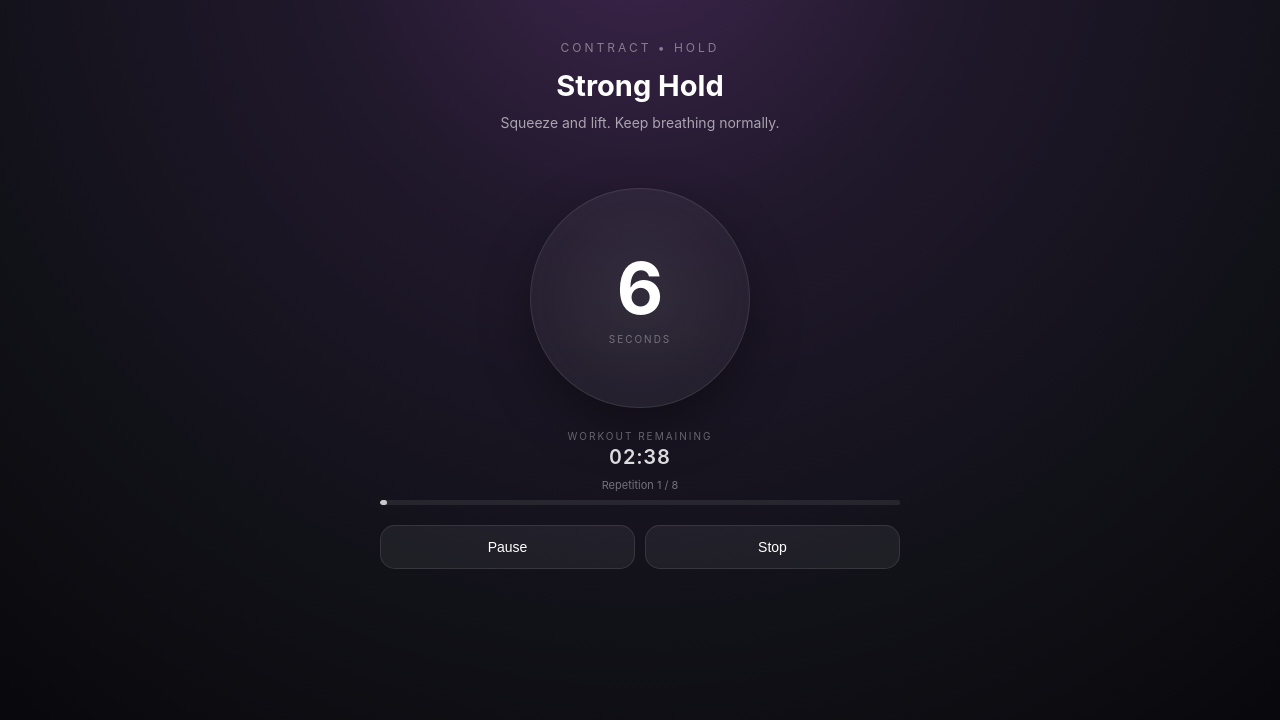
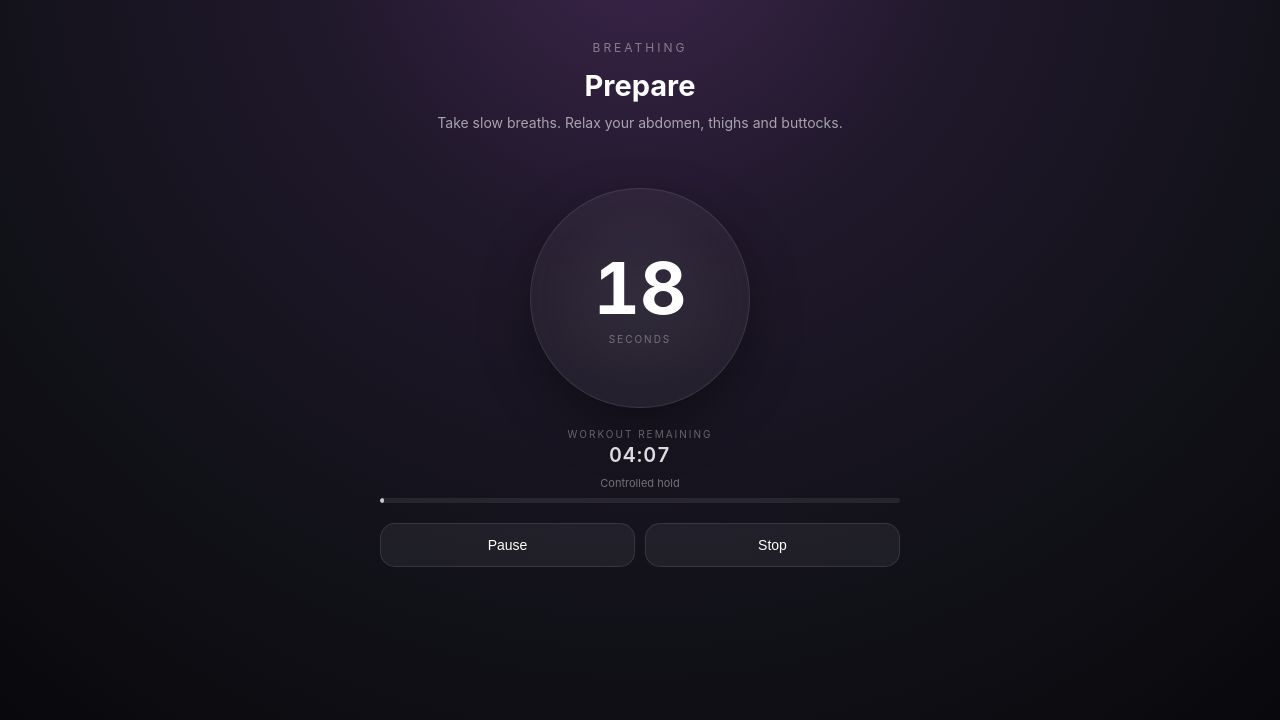
Before and after one commit to elgrandelocoo/kegel, a plain HTML site: page index.html in a window 1280 px wide. Both pictures are taken after a click on the button "Start Workout". Drawn offline with Linux system fonts and the light colour scheme.

Commit message:
Update index.html

```diff
--- a/index.html
+++ b/index.html
@@ -27,22 +27,19 @@
 
 <style>
 
-/* =========================================
+/* =====================================================
    BASIC
-========================================= */
+===================================================== */
 
 * {
     box-sizing: border-box;
 }
 
 html {
-
     width: 100%;
     height: 100%;
-
     background: #09090d;
 }
-
 
 body {
 
@@ -74,20 +71,18 @@
 }
 
 
-/* =========================================
+/* =====================================================
    APP
-========================================= */
+===================================================== */
 
 .app {
 
     width: 100%;
-
     min-height: 100dvh;
 
     display: flex;
 
     justify-content: center;
-
     align-items: center;
 
     padding:
@@ -97,20 +92,18 @@
         20px;
 }
 
-
 .content {
 
     width: 100%;
-
     max-width: 520px;
 
     text-align: center;
 }
 
 
-/* =========================================
+/* =====================================================
    HEADER
-========================================= */
+===================================================== */
 
 .icon {
 
@@ -164,9 +157,9 @@
 }
 
 
-/* =========================================
-   WORKOUT SELECTION
-========================================= */
+/* =====================================================
+   WORKOUT SELECTION CARD
+===================================================== */
 
 .selection-card {
 
@@ -214,9 +207,9 @@
 }
 
 
-/* =========================================
-   WORKOUT BOXES
-========================================= */
+/* =====================================================
+   WORKOUT OPTIONS
+===================================================== */
 
 .workout-options {
 
@@ -310,9 +303,9 @@
 }
 
 
-/* =========================================
+/* =====================================================
    SELECTED WORKOUT INFO
-========================================= */
+===================================================== */
 
 .workout-info {
 
@@ -352,9 +345,9 @@
 }
 
 
-/* =========================================
+/* =====================================================
    START BUTTON
-========================================= */
+===================================================== */
 
 .start-button {
 
@@ -394,9 +387,9 @@
 }
 
 
-/* =========================================
+/* =====================================================
    WORKOUT SCREEN
-========================================= */
+===================================================== */
 
 .workout-screen {
 
@@ -446,9 +439,9 @@
 }
 
 
-/* =========================================
-   TIMER
-========================================= */
+/* =====================================================
+   MAIN TIMER
+===================================================== */
 
 .timer-circle {
 
@@ -459,7 +452,7 @@
     margin:
         28px
         auto
-        22px;
+        20px;
 
     border-radius: 50%;
 
@@ -530,9 +523,9 @@
 }
 
 
-/* =========================================
-   WORKOUT TOTAL REMAINING
-========================================= */
+/* =====================================================
+   TOTAL WORKOUT COUNTDOWN
+===================================================== */
 
 .remaining-label {
 
@@ -567,9 +560,9 @@
 }
 
 
-/* =========================================
+/* =====================================================
    PROGRESS
-========================================= */
+===================================================== */
 
 .progress-text {
 
@@ -578,7 +571,7 @@
     color:
         rgba(255,255,255,0.40);
 
-    margin-top: 9px;
+    margin-top: 8px;
 }
 
 
@@ -615,9 +608,9 @@
 }
 
 
-/* =========================================
+/* =====================================================
    CONTROLS
-========================================= */
+===================================================== */
 
 .controls {
 
@@ -652,9 +645,16 @@
 }
 
 
-/* =========================================
+.control-button:active {
+
+    transform:
+        scale(0.97);
+}
+
+
+/* =====================================================
    FINISHED
-========================================= */
+===================================================== */
 
 .finished {
 
@@ -691,9 +691,9 @@
 }
 
 
-/* =========================================
+/* =====================================================
    SMALL PHONES
-========================================= */
+===================================================== */
 
 @media (max-width: 370px) {
 
@@ -721,9 +721,9 @@
 }
 
 
-/* =========================================
+/* =====================================================
    LANDSCAPE
-========================================= */
+===================================================== */
 
 @media (orientation: landscape) {
 
@@ -759,9 +759,9 @@
 <div class="content">
 
 
-<!-- ======================================
-     HOME
-======================================= -->
+<!-- =================================================
+     HOME SCREEN
+================================================== -->
 
 <div id="homeScreen">
 
@@ -833,9 +833,9 @@
 </div>
 
 
-<!-- ======================================
-     WORKOUT
-======================================= -->
+<!-- =================================================
+     WORKOUT SCREEN
+================================================== -->
 
 <div
     class="workout-screen"
@@ -868,7 +868,9 @@
         <div
             class="timer"
             id="timer">
+
             0
+
         </div>
 
 
@@ -880,7 +882,7 @@
     </div>
 
 
-    <!-- TOTAL WORKOUT COUNTDOWN -->
+    <!-- TOTAL COUNTDOWN -->
 
     <div class="remaining-label">
         Workout remaining
@@ -942,9 +944,9 @@
 </div>
 
 
-<!-- ======================================
-     FINISHED
-======================================= -->
+<!-- =================================================
+     FINISHED SCREEN
+================================================== -->
 
 <div
     class="finished"
@@ -988,45 +990,65 @@
 <script>
 
 
-/* =========================================
+/* =====================================================
    WORKOUT DATABASE
 
-   All sessions are intentionally short.
-
-   "contract" =
-   pelvic floor squeeze + lift
-
-   "relax" =
-   complete release
-
-   "reverse" =
-   gentle pelvic-floor relaxation
-   with inhalation
-
-   No long 30-second breaks.
-========================================= */
+   All three workouts are MIXED.
+
+   Each contains:
+   - slow holds
+   - quick contractions
+   - short relaxation
+   - reverse-Kegel breathing
+
+   No long recovery periods.
+
+   Approximate durations:
+   POWER      4:19
+   CONTROL    4:00
+   ENDURANCE  4:26
+===================================================== */
 
 
 const workouts = [
 
-/* =========================================
-   WORKOUT 1
-   STRENGTH
-========================================= */
+
+/* =====================================================
+   WORKOUT 1 — POWER
+===================================================== */
 
 {
-    name: "Strength",
-
-    shortName: "Strength",
+    name: "Power",
+
+    shortName: "Power",
 
     description:
-        "Long controlled holds followed by fast contractions and release.",
+        "Strong controlled holds, quick contractions and a full release finish.",
 
     phases: [
 
         /*
-         * 8 × 8-second holds
-         * 5-second relaxation
+         * Brief preparation
+         */
+
+        {
+            type: "breathe",
+
+            name: "Prepare",
+
+            instruction:
+                "Take slow breaths. Relax your abdomen, thighs and buttocks.",
+
+            seconds: 20,
+
+            repeats: 1,
+
+            rest: 0
+        },
+
+
+        /*
+         * 8 × 10 second holds
          */
 
         {
@@ -1035,9 +1057,9 @@
             name: "Strong Hold",
 
             instruction:
-                "Squeeze and lift. Keep breathing normally.",
-
-            seconds: 8,
+                "Squeeze and lift firmly. Keep breathing normally.",
+
+            seconds: 10,
 
             repeats: 8,
 
@@ -1066,7 +1088,27 @@
 
 
         /*
-         * Reverse Kegel / relaxation
+         * Second quick set
+         */
+
+        {
+            type: "quick",
+
+            name: "Fast Response",
+
+            instruction:
+                "Stay precise. Squeeze quickly and release fully.",
+
+            seconds: 1,
+
+            repeats: 8,
+
+            rest: 2
+        },
+
+
+        /*
+         * Reverse-Kegel cooldown
          */
 
         {
@@ -1075,23 +1117,42 @@
             name: "Reverse Kegel",
 
             instruction:
-                "Inhale slowly and gently let the pelvic floor soften and release.",
-
-            seconds: 6,
+                "Inhale slowly and gently allow the pelvic floor to soften and release.",
+
+            seconds: 8,
 
             repeats: 4,
 
-            rest: 3
+            rest: 4
+        },
+
+
+        /*
+         * Final breathing
+         */
+
+        {
+            type: "breathe",
+
+            name: "Final Relaxation",
+
+            instruction:
+                "Breathe slowly and let the pelvic floor completely relax.",
+
+            seconds: 20,
+
+            repeats: 1,
+
+            rest: 0
         }
 
     ]
 },
 
 
-/* =========================================
-   WORKOUT 2
-   CONTROL
-========================================= */
+/* =====================================================
+   WORKOUT 2 — CONTROL
+===================================================== */
 
 {
     name: "Control",
@@ -1099,18 +1160,34 @@
     shortName: "Control",
 
     description:
-        "Progressive holds that build control without long recovery periods.",
+        "Progressive holds, precision contractions and deliberate pelvic-floor release.",
 
     phases: [
 
         /*
-         * Progressive holds
+         * Preparation
+         */
+
+        {
+            type: "breathe",
+
+            name: "Prepare",
+
+            instruction:
+                "Breathe comfortably and relax your entire body.",
+
+            seconds: 20,
+
+            repeats: 1,
+
+            rest: 0
+        },
+
+
+        /*
+         * Progressive holds:
          *
-         * 5 sec
-         * 6 sec
-         * 7 sec
-         * 8 sec
-         * 9 sec
+         * 6 → 8 → 10 → 8 → 6
          */
 
         {
@@ -1119,9 +1196,9 @@
             name: "Progressive Hold",
 
             instruction:
-                "Squeeze and lift at a controlled intensity. Keep breathing.",
-
-            seconds: 5,
+                "Controlled squeeze and lift. Keep breathing.",
+
+            seconds: 6,
 
             repeats: 1,
 
@@ -1134,9 +1211,9 @@
             name: "Progressive Hold",
 
             instruction:
-                "Squeeze and lift. Stay relaxed everywhere else.",
-
-            seconds: 6,
+                "Increase the contraction slightly while staying relaxed elsewhere.",
+
+            seconds: 8,
 
             repeats: 1,
 
@@ -1146,12 +1223,12 @@
         {
             type: "contract",
 
-            name: "Progressive Hold",
+            name: "Peak Hold",
 
             instruction:
-                "Maintain a strong but controlled lift.",
-
-            seconds: 7,
+                "Strong controlled lift. Do not hold your breath.",
+
+            seconds: 10,
 
             repeats: 1,
 
@@ -1161,10 +1238,10 @@
         {
             type: "contract",
 
-            name: "Progressive Hold",
+            name: "Controlled Hold",
 
             instruction:
-                "Keep breathing normally while holding.",
+                "Maintain a steady contraction without straining.",
 
             seconds: 8,
 
@@ -1176,16 +1253,36 @@
         {
             type: "contract",
 
-            name: "Progressive Hold",
+            name: "Controlled Hold",
 
             instruction:
-                "Final long hold. Do not strain or hold your breath.",
-
-            seconds: 9,
+                "Finish the sequence with a precise six-second lift.",
+
+            seconds: 6,
 
             repeats: 1,
 
             rest: 4
+        },
+
+
+        /*
+         * Medium holds
+         */
+
+        {
+            type: "contract",
+
+            name: "Precision Hold",
+
+            instruction:
+                "Squeeze and lift gently but deliberately.",
+
+            seconds: 8,
+
+            repeats: 4,
+
+            rest: 3
         },
 
 
@@ -1210,7 +1307,27 @@
 
 
         /*
-         * Reverse breathing
+         * Second quick set
+         */
+
+        {
+            type: "quick",
+
+            name: "Precision Speed",
+
+            instruction:
+                "Keep each contraction short and clean.",
+
+            seconds: 1,
+
+            repeats: 8,
+
+            rest: 2
+        },
+
+
+        /*
+         * Reverse Kegel
          */
 
         {
@@ -1219,23 +1336,42 @@
             name: "Release & Breathe",
 
             instruction:
-                "Inhale gently. Imagine the pelvic floor widening and softening.",
-
-            seconds: 6,
+                "Inhale gently and imagine the pelvic floor widening and softening.",
+
+            seconds: 8,
 
             repeats: 5,
 
-            rest: 3
+            rest: 4
+        },
+
+
+        /*
+         * Final breathing
+         */
+
+        {
+            type: "breathe",
+
+            name: "Final Relaxation",
+
+            instruction:
+                "Let everything soften. Breathe naturally.",
+
+            seconds: 12,
+
+            repeats: 1,
+
+            rest: 0
         }
 
     ]
 },
 
 
-/* =========================================
-   WORKOUT 3
-   ENDURANCE
-========================================= */
+/* =====================================================
+   WORKOUT 3 — ENDURANCE
+===================================================== */
 
 {
     name: "Endurance",
@@ -1243,32 +1379,72 @@
     shortName: "Endurance",
 
     description:
-        "Longer holds with a fast-response finish and controlled release.",
+        "Sustained contractions, controlled stamina work and a fast finish.",
 
     phases: [
 
         /*
-         * 6 × 10-second holds
+         * Preparation
+         */
+
+        {
+            type: "breathe",
+
+            name: "Prepare",
+
+            instruction:
+                "Relax your body and take comfortable breaths.",
+
+            seconds: 20,
+
+            repeats: 1,
+
+            rest: 0
+        },
+
+
+        /*
+         * 8 × 10 second holds
          */
 
         {
             type: "contract",
 
-            name: "10 Second Hold",
+            name: "Endurance Hold",
 
             instruction:
-                "Lift and hold. Continue breathing normally.",
+                "Lift and hold steadily. Keep breathing normally.",
 
             seconds: 10,
 
-            repeats: 6,
+            repeats: 8,
 
             rest: 5
         },
 
 
         /*
-         * 10 quick contractions
+         * Medium endurance set
+         */
+
+        {
+            type: "contract",
+
+            name: "Controlled Hold",
+
+            instruction:
+                "Maintain a steady eight-second contraction.",
+
+            seconds: 8,
+
+            repeats: 4,
+
+            rest: 5
+        },
+
+
+        /*
+         * Quick contractions
          */
 
         {
@@ -1277,7 +1453,7 @@
             name: "Fast Contractions",
 
             instruction:
-                "Squeeze quickly and let go completely after each one.",
+                "Quick squeeze, complete release, repeat.",
 
             seconds: 1,
 
@@ -1288,7 +1464,7 @@
 
 
         /*
-         * Reverse Kegel breathing
+         * Reverse Kegel finish
          */
 
         {
@@ -1308,13 +1484,12 @@
 
     ]
 }
-
 ];
 
 
-/* =========================================
+/* =====================================================
    VARIABLES
-========================================= */
+===================================================== */
 
 let selectedWorkout = 0;
 
@@ -1335,9 +1510,9 @@
 let paused = false;
 
 
-/* =========================================
-   BUILD WORKOUT STEPS
-========================================= */
+/* =====================================================
+   BUILD FLAT STEP LIST
+===================================================== */
 
 function buildSteps(workout) {
 
@@ -1360,7 +1535,7 @@
 
 
                 /*
-                 * Exercise step
+                 * Main exercise
                  */
 
                 result.push({
@@ -1386,14 +1561,15 @@
 
 
                 /*
-                 * Short relaxation
-                 * between repetitions.
+                 * Short recovery
                  *
-                 * No long breaks.
+                 * Never added after the final rep.
                  */
 
                 if (
                     i < repetitions
+                    &&
+                    phase.rest > 0
                 ) {
 
                     result.push({
@@ -1405,7 +1581,7 @@
                             "Fully Relax",
 
                         instruction:
-                            "Release completely. Breathe normally.",
+                            "Release completely. Keep breathing normally.",
 
                         seconds:
                             phase.rest,
@@ -1429,9 +1605,9 @@
 }
 
 
-/* =========================================
-   CALCULATE TOTAL LENGTH
-========================================= */
+/* =====================================================
+   CALCULATE TOTAL TIME
+===================================================== */
 
 function calculateWorkoutLength(workout) {
 
@@ -1452,6 +1628,8 @@
 
             if (
                 repetitions > 1
+                &&
+                phase.rest > 0
             ) {
 
                 total +=
@@ -1459,6 +1637,7 @@
                     (
                         repetitions - 1
                     );
+
             }
 
         }
@@ -1469,9 +1648,9 @@
 }
 
 
-/* =========================================
+/* =====================================================
    FORMAT TIME
-========================================= */
+===================================================== */
 
 function formatTime(seconds) {
 
@@ -1503,9 +1682,9 @@
 }
 
 
-/* =========================================
-   SHOW WORKOUT OPTIONS
-========================================= */
+/* =====================================================
+   RENDER WORKOUT BUTTONS
+===================================================== */
 
 function renderWorkoutOptions() {
 
@@ -1540,6 +1719,7 @@
                 button.classList.add(
                     "selected"
                 );
+
             }
 
 
@@ -1586,9 +1766,9 @@
 }
 
 
-/* =========================================
+/* =====================================================
    UPDATE SELECTED WORKOUT
-========================================= */
+===================================================== */
 
 function updateSelectedWorkout() {
 
@@ -1625,9 +1805,9 @@
 }
 
 
-/* =========================================
+/* =====================================================
    START WORKOUT
-========================================= */
+===================================================== */
 
 function startWorkout() {
 
@@ -1688,15 +1868,16 @@
 
     loadStep();
 
+    updateRemainingTime();
 
     startTimer();
 
 }
 
 
-/* =========================================
+/* =====================================================
    LOAD STEP
-========================================= */
+===================================================== */
 
 function loadStep() {
 
@@ -1723,9 +1904,9 @@
 }
 
 
-/* =========================================
+/* =====================================================
    UPDATE STEP DISPLAY
-========================================= */
+===================================================== */
 
 function updateStepDisplay() {
 
@@ -1774,6 +1955,17 @@
 
     else if (
         step.type ===
+        "breathe"
+    ) {
+
+        label =
+            "BREATHING";
+
+    }
+
+
+    else if (
+        step.type ===
         "rest"
     ) {
 
@@ -1818,7 +2010,9 @@
 
     }
 
-    else {
+    else if (
+        step.repetitions > 1
+    ) {
 
         document.getElementById(
             "progressText"
@@ -1834,15 +2028,24 @@
 
     }
 
+    else {
+
+        document.getElementById(
+            "progressText"
+        ).textContent =
+            "Controlled hold";
+
+    }
+
 
     updateProgress();
 
 }
 
 
-/* =========================================
-   START TIMER
-========================================= */
+/* =====================================================
+   START COUNTDOWN
+===================================================== */
 
 function startTimer() {
 
@@ -1868,8 +2071,8 @@
                     secondsLeft < 0
                 ) {
 
-                    secondsLeft =
-                        0;
+                    secondsLeft = 0;
+
                 }
 
 
@@ -1878,8 +2081,8 @@
                     < 0
                 ) {
 
-                    remainingWorkoutSeconds =
-                        0;
+                    remainingWorkoutSeconds = 0;
+
                 }
 
 
@@ -1889,14 +2092,7 @@
                     secondsLeft;
 
 
-                document.getElementById(
-                    "remainingTime"
-                ).textContent =
-
-                    formatTime(
-                        remainingWorkoutSeconds
-                    );
-
+                updateRemainingTime();
 
                 updateProgress();
 
@@ -1918,9 +2114,9 @@
 }
 
 
-/* =========================================
+/* =====================================================
    NEXT STEP
-========================================= */
+===================================================== */
 
 function nextStep() {
 
@@ -1943,15 +2139,31 @@
 
     loadStep();
 
-
     startTimer();
 
 }
 
 
-/* =========================================
-   PROGRESS
-========================================= */
+/* =====================================================
+   UPDATE TOTAL COUNTDOWN
+===================================================== */
+
+function updateRemainingTime() {
+
+    document.getElementById(
+        "remainingTime"
+    ).textContent =
+
+        formatTime(
+            remainingWorkoutSeconds
+        );
+
+}
+
+
+/* =====================================================
+   UPDATE PROGRESS BAR
+===================================================== */
 
 function updateProgress() {
 
@@ -1968,8 +2180,7 @@
                 elapsed /
                 totalSeconds
             )
-            *
-            100
+            * 100
         );
 
 
@@ -1978,20 +2189,12 @@
     ).style.width =
         percent + "%";
 
-
-    document.getElementById(
-        "remainingTime"
-    ).textContent =
-
-        formatTime(
-            remainingWorkoutSeconds
-        );
-}
-
-
-/* =========================================
-   PAUSE
-========================================= */
+}
+
+
+/* =====================================================
+   PAUSE / RESUME
+===================================================== */
 
 function togglePause() {
 
@@ -2010,9 +2213,9 @@
 }
 
 
-/* =========================================
+/* =====================================================
    STOP
-========================================= */
+===================================================== */
 
 function stopWorkout() {
 
@@ -2023,9 +2226,9 @@
 }
 
 
-/* =========================================
+/* =====================================================
    FINISH
-========================================= */
+===================================================== */
 
 function finishWorkout() {
 
@@ -2046,9 +2249,9 @@
 }
 
 
-/* =========================================
+/* =====================================================
    HOME
-========================================= */
+===================================================== */
 
 function showHome() {
 
@@ -2080,9 +2283,9 @@
 }
 
 
-/* =========================================
+/* =====================================================
    TIMER ANIMATION
-========================================= */
+===================================================== */
 
 function pulseTimer() {
 
@@ -2111,9 +2314,9 @@
 }
 
 
-/* =========================================
+/* =====================================================
    INITIALIZE
-========================================= */
+===================================================== */
 
 renderWorkoutOptions();
 
```
